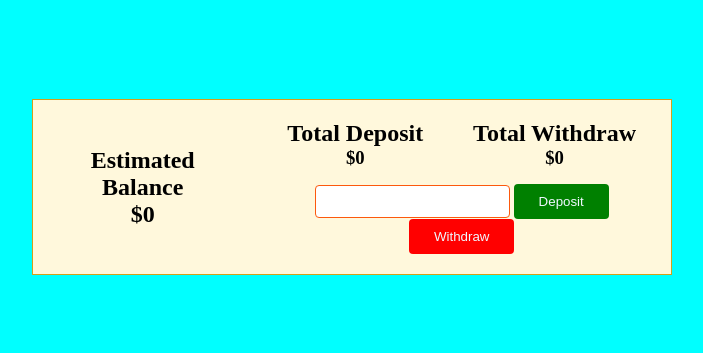
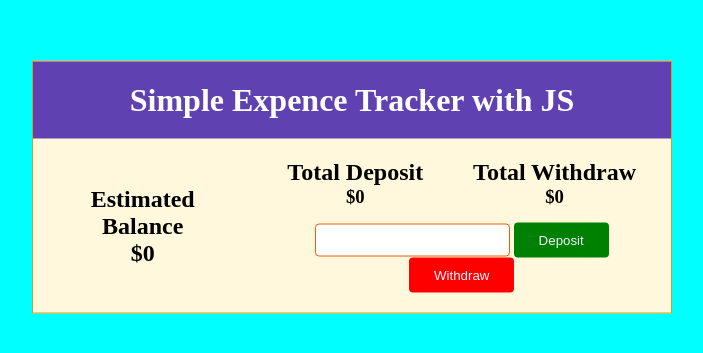
Before and after one commit to axiomshuvo/NAC_002, a plain HTML site: page index.html in a window 1280 px wide. Shown: the part 213-566 px from the top of the page, without its empty margins (288-991 px from the left). Drawn offline with Linux system fonts and the light colour scheme.

Commit message:
add title and some small chages

```diff
--- a/index.html
+++ b/index.html
@@ -9,6 +9,7 @@
   </head>
   <body>
     <div class="main">
+      <h1 class="title">Simple Expence Tracker with JS</h1>
       <section id="balancesheet">
         <div id="balarea">
           <h1>Estimated Balance</h1>
--- a/style.css
+++ b/style.css
@@ -31,17 +31,22 @@ body {
 
 .main {
   position: absolute;
-  top: 50%;
-  left: 50%;
+  top: 50vh;
+  left: 50vw;
   transform: translate(-50%, -50%);
+  background: cornsilk;
+  border: 1px solid #d39f1a;
+}
+.title {
+  padding: 20px;
+  background-color: rgb(94 63 177 / 99%);
+  color: white;
 }
 #balancesheet {
   display: flex;
   align-items: center;
   justify-content: center;
   padding: 20px;
-  background: cornsilk;
-  border: 1px solid #d39f1a;
 }
 
 #balarea {
```
